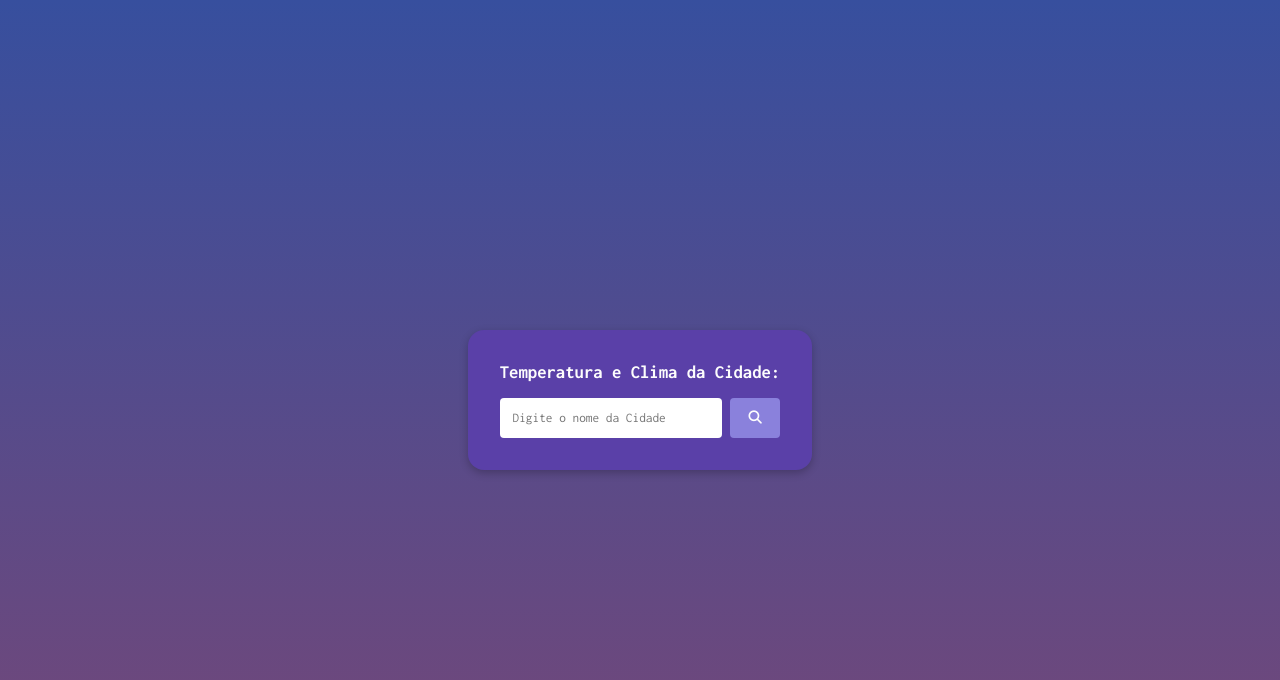
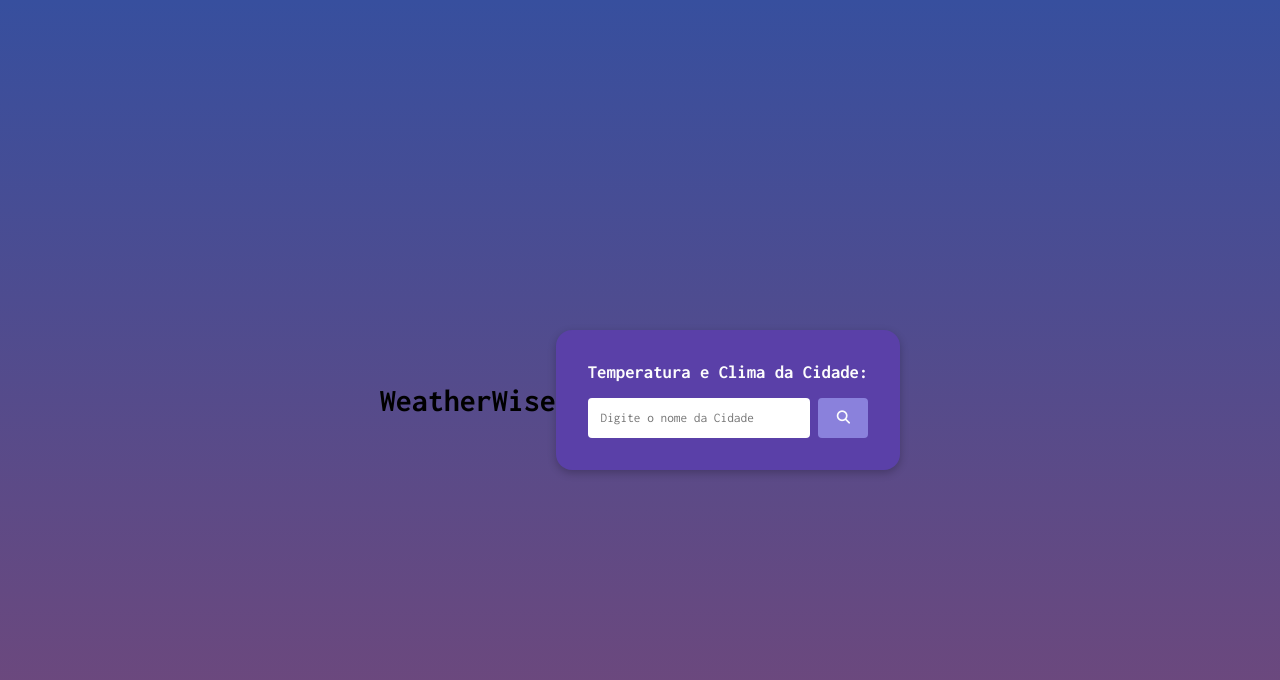
Before and after one commit to Luis17819/WeathAPI, a plain HTML site: page index.html in a window 1280 px wide. Drawn offline with Linux system fonts and the light colour scheme.

Commit message:
Add files via upload

```diff
--- a/index.html
+++ b/index.html
@@ -3,7 +3,8 @@
 <head>
     <meta charset="UTF-8">
     <meta name="viewport" content="width=device-width, initial-scale=1.0">
-    <title>Previsão do Tempo</title>
+    <link rel="icon" href="./icon/favicon.png" type="image/png">
+    <title>WeatherWise</title>
     <link rel="stylesheet" href="css/styles.css">
     <script src="js/script.js" defer></script>
     <link rel="preconnect" href="https://fonts.googleapis.com">
@@ -14,6 +15,9 @@
 </head>
 
 <body>
+    <div class="tittle">
+        <h1><strong>Weather<span>Wise</span></strong></h1>
+    </div>
     <div class="container">
         <div class="form">
             <h3>Temperatura e Clima da Cidade:</h3>
```
